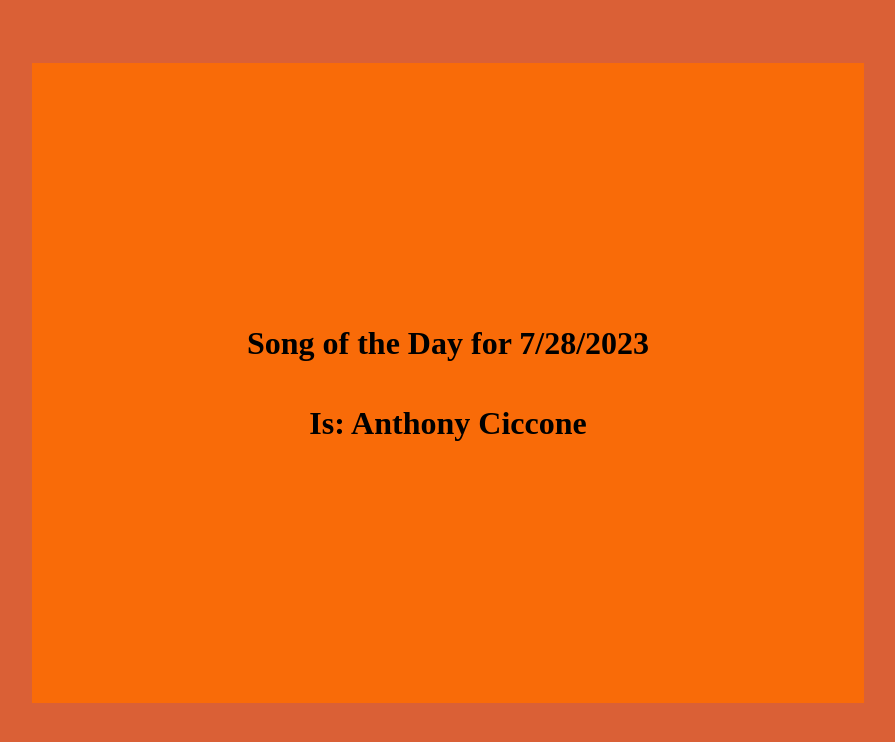
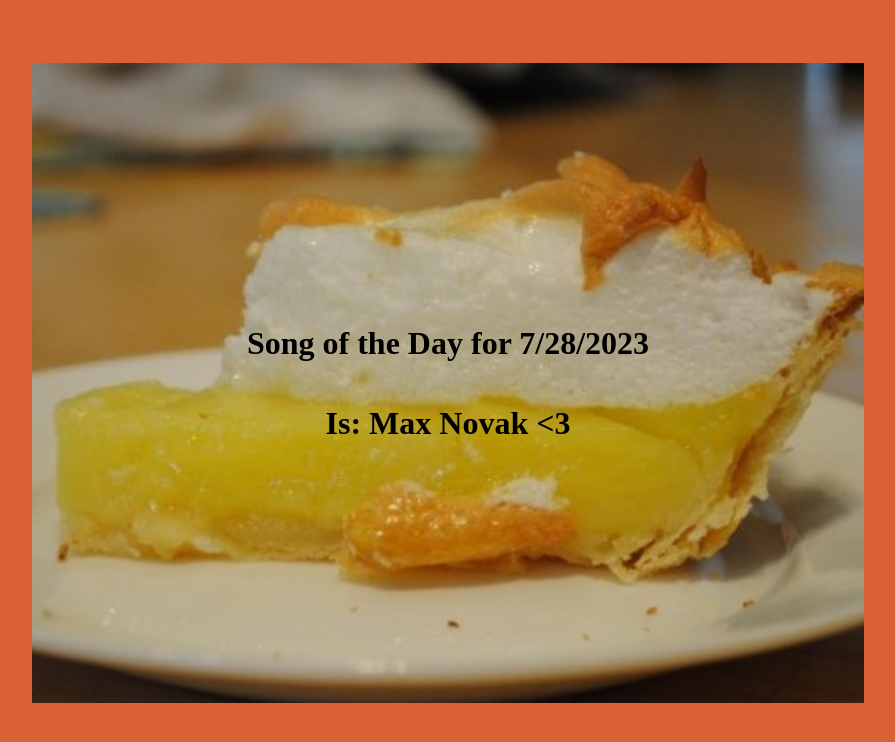
Before and after one commit to Beznet/song-of-the-day, a plain HTML site: page index.html in a window 1280 px wide. Shown: the whole page, without its empty margins (192-1087 px from the left). Drawn offline with Linux system fonts and the light colour scheme.

Commit message:
Max last day, update

```diff
--- a/index.css
+++ b/index.css
@@ -10,7 +10,10 @@ body {
     align-items: center;
     justify-content: center;
     justify-items: center;
-    background-color: rgba(255, 110, 0, 0.85);
+    background-image: url('lemon_pie_max.jpeg');
+    background-repeat: no-repeat;
+    background-position: center center;
+    background-size: cover;
     font-family: 'Sharp Sans Display No. 1';
     height: 80vh;
     overflow: scroll;
--- a/pickAPerson.js
+++ b/pickAPerson.js
@@ -7,7 +7,6 @@ window.addEventListener('DOMContentLoaded', function () {
     'Joe Gonwa',
     'Kelly Porter',
     'Max Novak',
-    'Natalie Colburn',
   ];
 
   const setDateHeader = (randomPerson) => {
@@ -44,7 +43,7 @@ window.addEventListener('DOMContentLoaded', function () {
 
   const displayPairings = (person) => {
     let pairingDiv = document.getElementsByClassName('person')[0];
-    pairingDiv.innerHTML += `<h1>Is: ${person}</h1>`;
+    pairingDiv.innerHTML += `<h1>Is: Max Novak <3</h1>`;
   };
 
   shuffleStudents(people);
```
Also changed, not shown: lemon_pie_max.jpeg (added).
